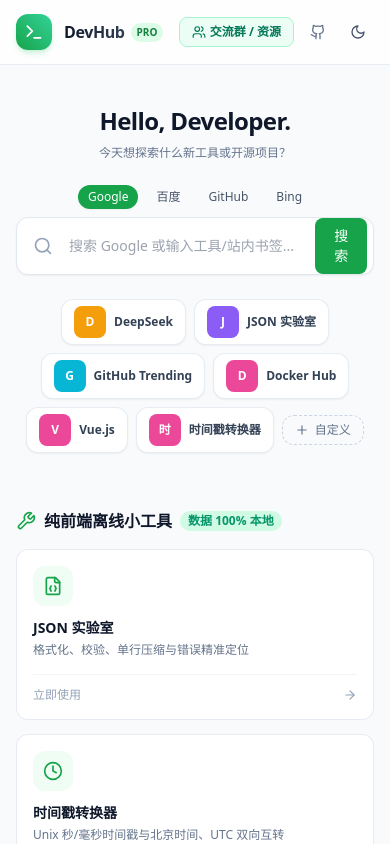
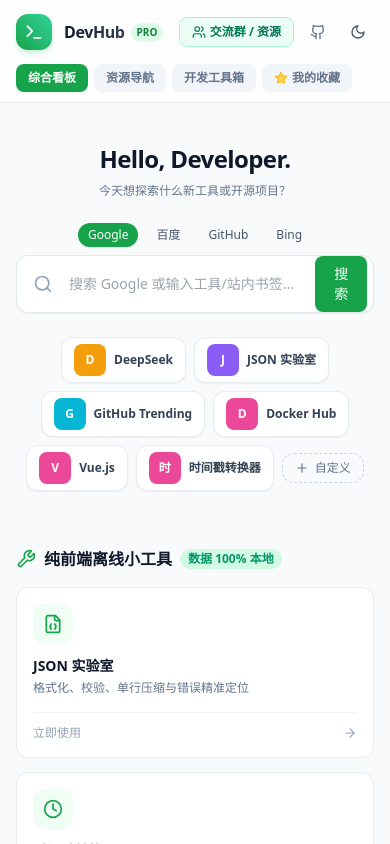
Before and after one commit to upowerman/upowerman.github.io, a Vue app: page / in a window 390 px wide. Shown: the top 844 px of the page. Built offline with nearby package versions, Linux system fonts and the light colour scheme.

Commit message:
feat(mobile): array-driven view tabs with horizontal scrollable mobile tab row in header

```diff
--- a/src/components/layout/AppHeader.vue
+++ b/src/components/layout/AppHeader.vue
@@ -21,56 +21,24 @@
         </div>
       </div>
 
-      <!-- 视图切换 Tab -->
-      <nav v-if="!toolMode" class="hidden md:flex items-center space-x-1 p-1 bg-slate-100 dark:bg-slate-900 rounded-xl text-xs font-semibold">
+      <!-- 视图切换 Tab(桌面) -->
+      <nav v-if="!toolMode" role="tablist" aria-label="视图切换" class="hidden md:flex items-center space-x-1 p-1 bg-slate-100 dark:bg-slate-900 rounded-xl text-xs font-semibold">
         <button
+          v-for="t in viewTabs"
+          :key="t.id"
           type="button"
-          @click="store.setActiveTab('all')"
+          role="tab"
+          :aria-selected="store.activeTab === t.id"
+          @click="store.setActiveTab(t.id)"
           :class="[
-            'px-3 py-1.5 rounded-lg transition-all',
-            store.activeTab === 'all'
+            'px-3 py-1.5 rounded-lg transition-all flex items-center space-x-1',
+            store.activeTab === t.id
               ? 'bg-white dark:bg-slate-800 text-slate-900 dark:text-white shadow-sm'
               : 'text-slate-500 hover:text-slate-900 dark:hover:text-white'
           ]"
         >
-          综合看板
-        </button>
-        <button
-          type="button"
-          @click="store.setActiveTab('nav')"
-          :class="[
-            'px-3 py-1.5 rounded-lg transition-all',
-            store.activeTab === 'nav'
-              ? 'bg-white dark:bg-slate-800 text-slate-900 dark:text-white shadow-sm'
-              : 'text-slate-500 hover:text-slate-900 dark:hover:text-white'
-          ]"
-        >
-          资源导航
-        </button>
-        <button
-          type="button"
-          @click="store.setActiveTab('tools')"
-          :class="[
-            'px-3 py-1.5 rounded-lg transition-all',
-            store.activeTab === 'tools'
-              ? 'bg-white dark:bg-slate-800 text-slate-900 dark:text-white shadow-sm'
-              : 'text-slate-500 hover:text-slate-900 dark:hover:text-white'
-          ]"
-        >
-          开发工具箱
-        </button>
-        <button
-          type="button"
-          @click="store.setActiveTab('pinned')"
-          :class="[
-            'px-3 py-1.5 rounded-lg transition-all flex items-center space-x-1',
-            store.activeTab === 'pinned'
-              ? 'bg-white dark:bg-slate-800 text-slate-900 dark:text-white shadow-sm'
-              : 'text-slate-500 hover:text-slate-900 dark:hover:text-white'
-          ]"
-        >
-          <Star class="w-3.5 h-3.5 text-amber-500 fill-amber-400" />
-          <span>我的收藏</span>
+          <Star v-if="t.id === 'pinned'" class="w-3.5 h-3.5 text-amber-500 fill-amber-400" />
+          <span>{{ t.label }}</span>
         </button>
       </nav>
 
@@ -120,12 +88,39 @@
         </button>
       </div>
     </div>
+
+    <!-- 移动端视图切换（可横滑） -->
+    <nav
+      v-if="!toolMode"
+      role="tablist"
+      aria-label="视图切换"
+      class="md:hidden flex items-center gap-1.5 px-4 pb-2.5 overflow-x-auto [scrollbar-width:none] [&::-webkit-scrollbar]:hidden"
+    >
+      <button
+        v-for="t in viewTabs"
+        :key="t.id"
+        type="button"
+        role="tab"
+        :aria-selected="store.activeTab === t.id"
+        @click="store.setActiveTab(t.id)"
+        :class="[
+          'shrink-0 px-3 py-1.5 rounded-lg text-xs font-semibold whitespace-nowrap transition-all flex items-center space-x-1',
+          store.activeTab === t.id
+            ? 'bg-primary-600 text-white shadow-sm'
+            : 'bg-slate-100 dark:bg-slate-900 text-slate-500 dark:text-slate-400'
+        ]"
+      >
+        <Star v-if="t.id === 'pinned'" class="w-3.5 h-3.5 text-amber-400 fill-amber-300" />
+        <span>{{ t.label }}</span>
+      </button>
+    </nav>
   </header>
 </template>
 
 <script setup lang="ts">
 import { Terminal, Star, Plus, Users, Github, Sun, Moon } from 'lucide-vue-next'
 import { useAppStore } from '../../stores/useAppStore'
+import type { ViewTabType } from '../../types'
 
 const props = defineProps<{
   toolMode?: boolean
@@ -135,6 +130,13 @@
   (e: 'open-add-link'): void
   (e: 'open-community'): void
 }>()
+
+const viewTabs: { id: ViewTabType; label: string }[] = [
+  { id: 'all', label: '综合看板' },
+  { id: 'nav', label: '资源导航' },
+  { id: 'tools', label: '开发工具箱' },
+  { id: 'pinned', label: '我的收藏' }
+]
 
 const store = useAppStore()
 
```
